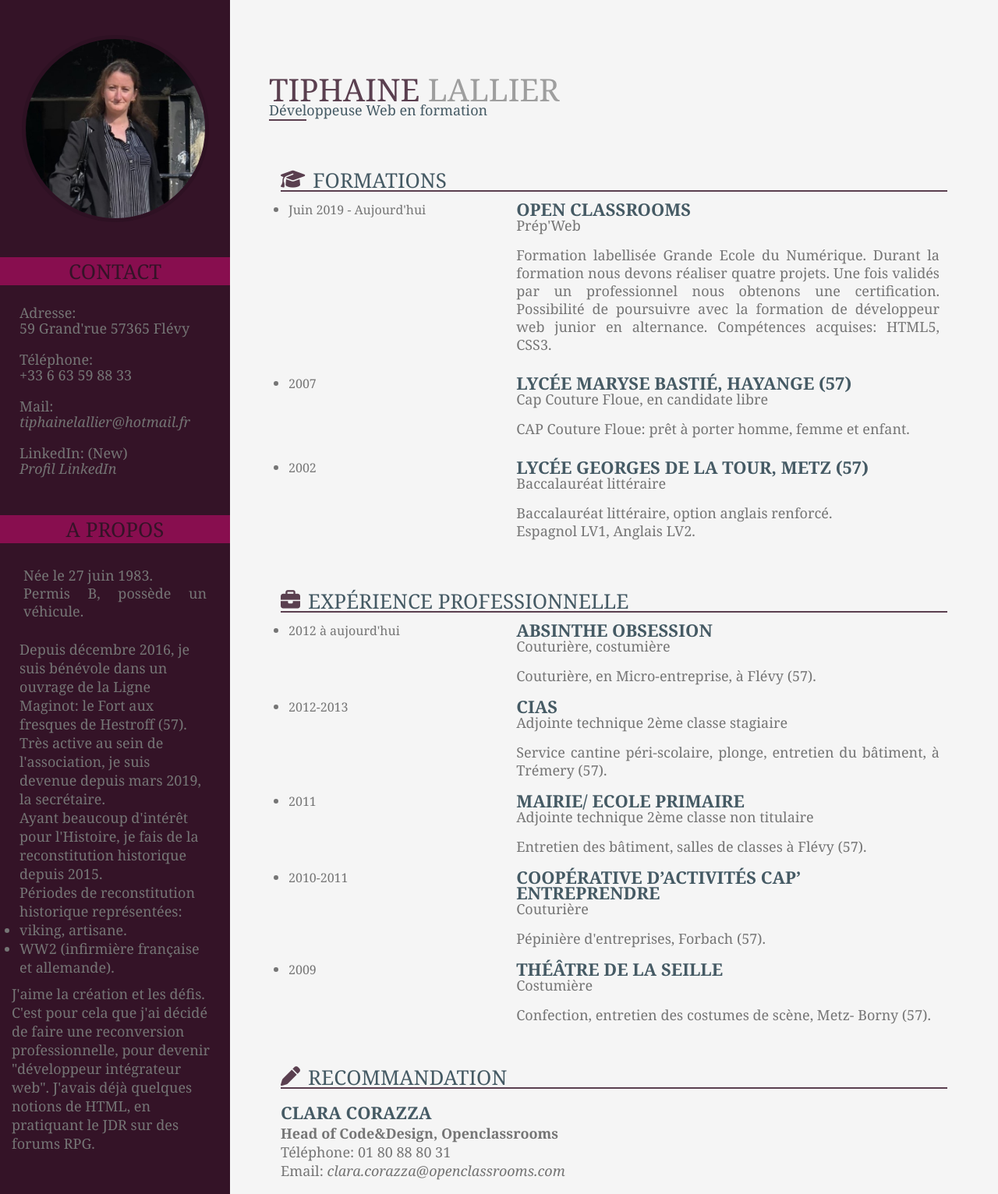
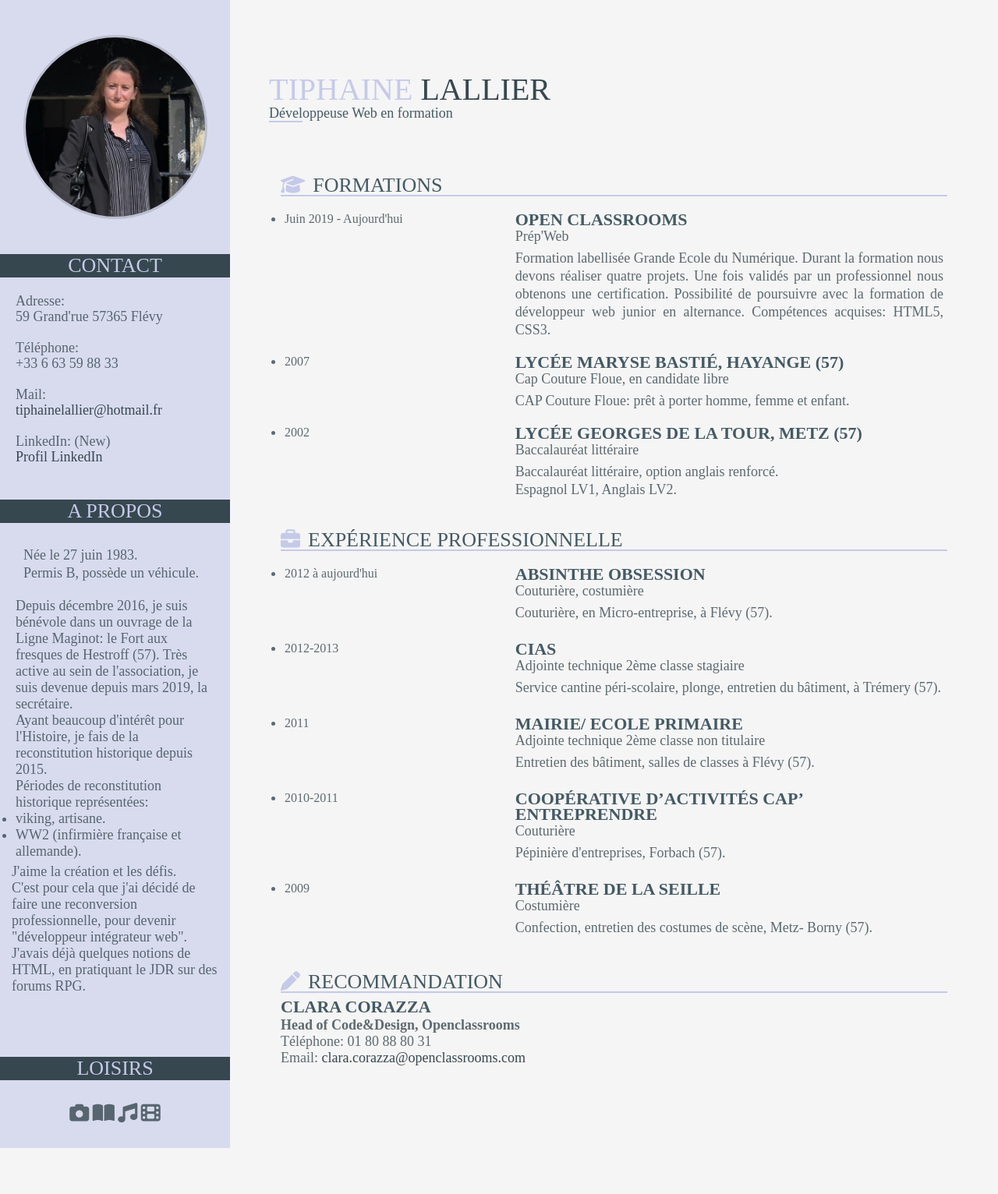
Before and after one commit to tiphl/tiphl.github.io, a plain HTML site: page index.html in a window 1280 px wide. Shown: the top 1532 px of the page at 78% size. After the commit the page ends 1473 px from the top, so only its background shows below. Drawn offline with Linux system fonts and the light colour scheme.

Commit message:
dernières modifs après mentorat

```diff
--- a/index.html
+++ b/index.html
@@ -1,42 +1,26 @@
 <!DOCTYPE html>
 <html lang="fr">
 	<head>
-
 		<meta charset="utf-8"/>
 		<meta name="viewport" content="width=device-width, initial-scale=1">
 		<title>Cv Tiphaine Lallier</title>
 		<link rel="stylesheet" type="text/css" href="style.css">
 		<script src="https://kit.fontawesome.com/4156522561.js"></script>
 		<meta name="description" content="Développeuse web en formation !">
-
 	</head>
-
-
 	<body>
-
 		<header>
-
 			<div class="identity_img" >
-
 				<img src="img/tiphainelallier.jpg" alt="Photo d'identité de Tiphaine Lallier, prise devant le fort en mars 2019.">
-
 			</div>
-
-				<div id="identity">
-
-					<h1><span class="name"> Tiphaine</span> Lallier</h1>
-
-  						<p><span id="job_title"><span id="focus">Dével</span>oppeuse Web en formation</span></p>
-
-
-        		</div>
-
+			<div id="identity">
+				<h1><span class="name"> Tiphaine</span> Lallier</h1>
+  						<span id="job_title"><span id="focus">Dével</span>oppeuse Web en formation</span>
+        	</div>
         		<!-- contact -->
           		<h2>Contact</h2>
-
           			<section class="contact">
           				<ul>
-
           					<li>Adresse:<br />
           					59 Grand'rue 57365 Flévy</li><br />
           					<li>Téléphone:</br>
@@ -45,369 +29,179 @@
 							<a target="_blank" href="mailto:tiphainelallier@hotmail.fr">tiphainelallier@hotmail.fr</a></li><br />
 							<li>LinkedIn: (New)</br>
 							<a target="_blank" href="https://www.linkedin.com/in/tiphaine-lallier-0704b7192/"> Profil LinkedIn</a></li><br />
-
-
           				</ul>
 					</section>
-
-
     				 <!-- a propos -->
-
-						<h2>A propos</h2>
-
-						<section class="about">
-
+				<h2>A propos</h2>
+					<section class="about">
     					<p>Née le 27 juin 1983.<br />
-
 						Permis B, possède un véhicule.
-
-						<ul>Depuis décembre 2016, je suis bénévole dans un ouvrage de la Ligne Maginot: le Fort aux fresques de Hestroff (57). Très active au sein de l'association, je suis devenue depuis mars 2019, la secrétaire.<br />
-
+							<ul>Depuis décembre 2016, je suis bénévole dans un ouvrage de la Ligne Maginot: le Fort aux fresques de Hestroff (57). Très active au sein de l'association, je suis devenue depuis mars 2019, la secrétaire.<br />
 						Ayant beaucoup d'intérêt pour l'Histoire, je fais de la reconstitution historique depuis 2015. <br />
 						Périodes de reconstitution historique représentées:
 								<li>viking, artisane.</li>
 								<li>WW2 (infirmière française et allemande).</li>
 							</ul>
-
-							J'aime la création et les défis.<br />
-						C'est pour cela que j'ai décidé de faire une reconversion professionnelle, pour devenir "développeur intégrateur web". J'avais déjà quelques notions de HTML, en pratiquant le JDR sur des forums RPG.
-						</p>
-
-
+						J'aime la création et les défis.<br />
+						C'est pour cela que j'ai décidé de faire une reconversion professionnelle, pour devenir "développeur intégrateur web". J'avais déjà quelques notions de HTML, en pratiquant le JDR sur des forums RPG.</p>
     				</section>
-
     				<!-- Loisirs -->
-    				<h2>Loisirs</h2>
-
+    			<h2>Loisirs</h2>
     				<section class="Loisirs">
     				<!-- icones -->
-
     					<div class="content_loisirs">
-    					<p><i class="fas fa-camera icone-loisir"></i>
-    					<i class="fas fa-book-open icone-loisir"></i>
-    					<i class="fas fa-music icone-loisir"></i>
-    					<i class="fas fa-film icone-loisir"></i></p>
-
+    						<p><i class="fas fa-camera icone-loisir"></i>
+    						<i class="fas fa-book-open icone-loisir"></i>
+    						<i class="fas fa-music icone-loisir"></i>
+    						<i class="fas fa-film icone-loisir"></i></p>
 						</div>
     				</section>
+		</header>
+		<main>
+			<div id="content">
+				<div id="identity">
+					<h1><span class="name"> Tiphaine</span> Lallier</h1>
+  						<span id="job_title"><span id="focus">Dével</span>oppeuse Web en formation</span>
+        		</div>
+        			<!--SECTION FORMATIONS-->
+         		<section id="formations">
+            		<div class="title">
+            			<i class="fas fa-graduation-cap"></i>
+               				<h2>Formations</h2>
+            		</div>
+            			<ul>
+               				<li>
+                  				<div class="container_list">
+                     				<span class="dates">Juin 2019 - Aujourd'hui</span>
+	                    				<div class="description_list">
+                        					<div class="infos">
+                           						<h3>Open Classrooms</h3>
+	                           					<p>Prép'Web</p>
+                       						</div>
+                        							<p class="description">
+                           							Formation labellisée Grande Ecole du Numérique. Durant la formation nous devons réaliser quatre projets. Une fois validés par un professionnel nous obtenons une certification. Possibilité de poursuivre avec la formation de développeur web junior en alternance.
+                           							Compétences acquises: HTML5, CSS3.</p>
 
-		</header>
-
-
-		<main>
-				<div id="content">
-
-					<div id="identity">
-
-						<h1><span class="name"> Tiphaine</span> Lallier</h1>
-
-  							<p><span id="job_title"><span id="focus">Dével</span>oppeuse Web en formation</span></p>
-
-
-        			</div>
-
-        			<!--SECTION FORMATIONS-->
-         				<section id="formations">
-
-            				<div class="title">
-
-            					<p><i class="fas fa-graduation-cap"></i>
-
-               					</p>
-
-               						<h2>Formations</h2>
-
-            				</div>
-
-            				<ul>
-
-               					<li>
-
-                  					<div class="container_list">
-
-                     					<span class="dates">Juin 2019 - Aujourd'hui</span>
-
-	                    					<div class="description_list">
-
-                        						<div class="infos">
-
-                           							<h3>Open Classrooms</h3>
-
-	                           						<p>Prép'Web</p>
-
-                       							</div>
-
-                        							<p class="description">
-
-                           							Formation labellisée Grande Ecole du Numérique. Durant la formation nous devons réaliser quatre projets. Une fois validés par un professionnel nous obtenons une certification. Possibilité de poursuivre avec la formation de développeur web junior en alternance.
-                           							Compétences acquises: HTML5, CSS3.
-
-
-                        							</p>
-
-                     						</div>
-
-                  					</div>
+                     					</div>
+                  				</div>
 
                					</li>
-
-
-
                					<li>
-
                   					<div class="container_list">
-
                      					<span class="dates">2007</span>
-
 	                    					<div class="description_list">
-
                         						<div class="infos">
-
                            							<h3>Lycée Maryse Bastié, Hayange (57)</h3>
-
 	                           						<p>Cap Couture Floue, en candidate libre</p>
-
                        							</div>
-
                         							<p class="description">
-
-                           							CAP Couture Floue: prêt à porter homme, femme et enfant.
-
-                        							</p>
-
+                           							CAP Couture Floue: prêt à porter homme, femme et enfant.</p>
                      						</div>
-
                   					</div>
-
                					</li>
-
-
                					<li>
-
                   					<div class="container_list">
-
                      					<span class="dates">2002</span>
-
 	                    					<div class="description_list">
-
                         						<div class="infos">
-
                            							<h3>Lycée Georges de la Tour, Metz (57)</h3>
-
 	                           						<p>Baccalauréat littéraire</p>
-
                        							</div>
-
                         							<p class="description">
-
                            							Baccalauréat littéraire, option anglais renforcé.<br />
-                           							Espagnol LV1, Anglais LV2.
-
-                        							</p>
-
-                     						</div>
-
+                           							Espagnol LV1, Anglais LV2.</p>
+                    						</div>
                   					</div>
-
                					</li>
-
             				</ul>
-
         				 </section>
-
-
         			 <!--SECTION EXPERIENCES PROFESSIONNELLES-->
         				<section id="exp_pro">
-
             				<div class="title">
-
-               					<p><i class="fas fa-briefcase"></i>
-
-                 				</p>
-
+               					<i class="fas fa-briefcase"></i>
               						<h2>Expérience professionnelle</h2>
-
             				</div>
-
-
-
 								<ul>
-
                						<li>
-
                   						<div class="container_list">
-
                      						<span class="dates">2012 à aujourd'hui</span>
-
                      							<div class="description_list">
-
                         							<div class="infos">
-
                            								<h3>Absinthe Obsession</h3>
-
 		                           							<p>Couturière, costumière</p>
-
 													</div>
-
                               							<p class="description">
-
-                           								Couturière, en Micro-entreprise, à Flévy (57).
-
-                       									</p>
-
+                           								Couturière, en Micro-entreprise, à Flévy (57).</p>
                      							</div>
-
                   						</div>
-
                						</li>
-
 									<li>
-
                   						<div class="container_list">
-
                      						<span class="dates">2012-2013</span>
-
 												<div class="description_list">
-
                         							<div class="infos">
-
                            								<h3>CIAS</h3>
-
                          									 <p>Adjointe technique 2ème classe stagiaire</p>
-
                         							</div>
-
                         								<p class="description">
-
-                           								Service cantine péri-scolaire, plonge, entretien du bâtiment, à Trémery (57).
-
+                           								Service cantine péri-scolaire, plonge, entretien du bâtiment, à Trémery (57).</p>
+                     							</div>
+                  						</div>
+               						</li>
+               						<li>
+                  						<div class="container_list">
+                     						<span class="dates">2011</span>
+                       							<div class="description_list">
+                        							<div class="infos">
+                           								<h3>Mairie/ Ecole primaire</h3>
+	                        								 <p>Adjointe technique 2ème classe non titulaire</p>
+                      								</div>
+                        								<p class="description">
+                           								Entretien des bâtiment, salles de classes à Flévy (57).</p>
+                     							</div>
+                  						</div>
+               						</li>
+               						<li>
+                  						<div class="container_list">
+                     						<span class="dates">2010-2011</span>
+												<div class="description_list">
+                        							<div class="infos">
+                           								<h3>Coopérative d’activités Cap’ Entreprendre</h3>
+	                        								 <p>Couturière</p>
+                      								</div>
+                        								<p class="description">
+                           								Pépinière d'entreprises, Forbach (57).</p>
+                     							</div>
+                  						</div>
+               						</li>
+               						<li>
+                  						<div class="container_list">
+                     						<span class="dates">2009</span>
+												<div class="description_list">
+													<div class="infos">
+                           								<h3>Théâtre de la Seille</h3>
+	                        								 <p>Costumière</p>
+                      								</div>
+                        								<p class="description">
+                           								Confection, entretien des costumes de scène, Metz- Borny (57).
                         								</p>
-
                      							</div>
-
                   						</div>
-
                						</li>
-
-
-               						<li>
-
-                  						<div class="container_list">
-
-                     						<span class="dates">2011</span>
-
-												<div class="description_list">
-
-                        							<div class="infos">
-
-                           								<h3>Mairie/ Ecole primaire</h3>
-
-	                        								 <p>Adjointe technique 2ème classe non titulaire</p>
-
-                      								</div>
-
-                        								<p class="description">
-
-                           								Entretien des bâtiment, salles de classes à Flévy (57).
-
-                        								</p>
-
-                     							</div>
-
-                  						</div>
-
-               						</li>
-
-               						<li>
-
-                  						<div class="container_list">
-
-                     						<span class="dates">2010-2011</span>
-
-												<div class="description_list">
-
-                        							<div class="infos">
-
-                           								<h3>Coopérative d’activités Cap’ Entreprendre</h3>
-
-	                        								 <p>Couturière</p>
-
-                      								</div>
-
-                        								<p class="description">
-
-                           								Pépinière d'entreprises, Forbach (57).
-
-                        								</p>
-
-                     							</div>
-
-                  						</div>
-
-               						</li>
-
-               						<li>
-
-                  						<div class="container_list">
-
-                     						<span class="dates">2009</span>
-
-												<div class="description_list">
-
-                        							<div class="infos">
-
-                           								<h3>Théâtre de la Seille</h3>
-
-	                        								 <p>Costumière</p>
-
-                      								</div>
-
-                        								<p class="description">
-
-                           								Confection, entretien des costumes de scène, Metz- Borny (57).
-
-                        								</p>
-
-                     							</div>
-
-                  						</div>
-
-               						</li>
-
             					</ul>
-
-
 					</section>
-
     				<section id="other">
-
 					<!-- Recommandations -->
 						<div class="title">
-
-							<p><i class="fas fa-pen"></i>
-							</p>
-
+							<i class="fas fa-pen"></i>
 							<h2>Recommandation</h2>
-
 						</div>
-
    							<p><h3>CLARA CORAZZA</h3>
 							<span id="job"> Head of Code&Design, Openclassrooms</span><br />
 							Téléphone: 01 80 88 80 31<br />
-							Email: <a target="_blank" href="mailto:clara.corazza@openclassrooms.com">clara.corazza@openclassrooms.com</a>
-
-   							</p>
-
-
-
-
-
+							Email: <a target="_blank" href="mailto:clara.corazza@openclassrooms.com">clara.corazza@openclassrooms.com</a></p>
                     </section>
-
                 </div>
-
         </main>
-
 	</body>
-
 </html>
--- a/style.css
+++ b/style.css
@@ -1,7 +1,7 @@
 /* == couleurs utilisées ==
 
- sites: -https://www.materialui.co/colors (Material Design)
-        -https://www.color-hex.com/color/2e1123
+ site: -https://www.materialui.co/colors (Material Design)
+
  */
 
 
@@ -13,17 +13,16 @@ body
   margin: 0;
   width: 100%;
   background-color: #f5f5f5;
-  font-family: Georgia, Arial, "Trebuchet MS", Verdana, sans-serif;
+  font-family: Montserrat;
   font-size: 18px;
-  color: #757575;
+  color: #37474FCC;
 }
 
 /* Liens */
 a /*liens par défaut non survolés */
 {
-  color: #737373;
+  color: #37474F;
   text-decoration: none;
-  font-style: italic;
 }
 
 a:hover /* Apparence au survol des liens */
@@ -50,7 +49,7 @@ h1
 {
   font-size: 40px;
   font-weight: normal;
-  color: #9e9e9e;
+  color: #37474F;
 }
 
 h2
@@ -69,7 +68,7 @@ h3
 
 .name
 {
-  color: #5A3F4F;
+  color: #C5CAE9;
 }
 
 /*Paragraphes*/
@@ -93,12 +92,13 @@ section .title
   align-items: center;
   width: 100%;
   padding-bottom: 2%;
-  border-bottom: 2px solid #5a3f4f;
+  border-bottom: 2px solid #C5CAE9;
 }
 section .title h2
 {
   padding-left: 10px;
     line-height: 25px;
+
 }
 
 .about
@@ -109,7 +109,7 @@ section .title h2
 /*Listes*/
 ul
 {
-  padding: 10px;
+  padding: 5px;
     margin: 0;
 }
 
@@ -121,7 +121,7 @@ ul
 /*Sections Formations & Exp profesionnelles*/
 .description
 {
-  margin-bottom: 15px;
+  margin-bottom: 5px;
 }
 
 .dates
@@ -131,7 +131,7 @@ ul
 
 .infos
 {
-  margin-bottom: 15px;
+  margin-bottom: 5px;
   line-height: 20px;
 }
 
@@ -143,15 +143,14 @@ partie gauche */
 header
 {
   padding-top: 20px;
-    margin-bottom: 20px;
-  background-color: #341327;
+  background-color: #C5CAE999;
 }
 
 header h2
 {
-  background-color: #880E4F;
+  background-color: #37474F;
   text-align: center;
-  color: #341327;
+  color: #C5CAE9;
 }
 
 /*Photo d'identité*/
@@ -164,7 +163,7 @@ header h2
   margin: auto;
   overflow: hidden;
   border-radius: 50%;
-  border: 5px solid #2e1123;
+  border: 3px solid #00000022;
 }
 
 .identity_img img
@@ -199,11 +198,15 @@ justify-content: center;
 /* MAIN
 partie de droite */
 
+.container_list
+{
+  padding-top: 15px;
+}
 
 /* icônes */
 #content .fas
 {
-  color: #5a3f4f;
+  color: #C5CAE9;
 }
 
 /*Identité*/
@@ -214,18 +217,20 @@ partie de droite */
   display: flex;
   flex-direction: column;
   align-items: center;
-  padding: 20px 0 35px 0;
+  padding: 35px 0 35px 0;
   line-height: 30px;
+
 }
 
 #identity p
 {
   padding: 0;
+
 }
 
 #focus
 {
-  border-bottom: 2px solid #5a3f4f;
+  border-bottom: 2px solid #C5CAE9;
 }
 
 #job_title
@@ -244,13 +249,13 @@ partie de droite */
 
 #formations .description
 {
-    margin-bottom: 25px;
+    margin-bottom: 5px;
 }
 
 /* == SECTION EXPERIENCE PROFESSIONNELLE */
 
 #exp_pro .description {
-  margin-bottom: 15px;
+  margin-bottom: 10px;
 }
 
 
@@ -258,7 +263,7 @@ partie de droite */
 
 #other h3
 {
-  margin-top: 15px;
+  margin-top: 5px;
 }
 
 #job
```
